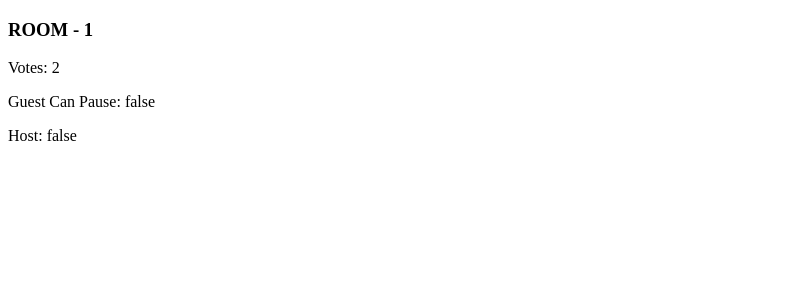
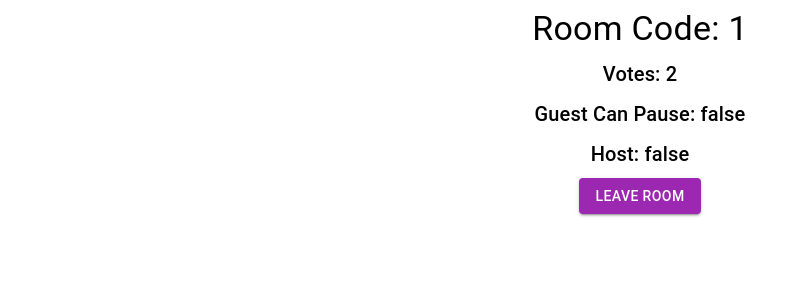
Before and after one commit to micypac/house-party, a React app in the folder frontend/: page /room/1 in a window 1280 px wide. Shown: the top 300 px of the page, without its empty margins (0-800 px from the left). Built offline with nearby package versions, Linux system fonts and the light colour scheme; no server answers; the HTML template or start-up script is replaced by a standard one.

Commit message:
frontend: updated component RoomPage for better UI and added functionality for user to leave room that will call api backend.

```diff
--- a/frontend/src/components/HomePage.js
+++ b/frontend/src/components/HomePage.js
@@ -26,6 +26,10 @@ const HomePage = () => {
     //     setRoomCode(data.code);
     //   });
   }, []);
+
+  const clearRoomCode = () => {
+    setRoomCode("");
+  };
 
   const content = (
     <Grid container spacing={3}>
@@ -57,7 +61,10 @@ const HomePage = () => {
         />
         <Route path="/create" element={<CreateRoomPage />} />
         <Route path="/join" element={<JoinRoomPage />} />
-        <Route path="/room/:roomCode" element={<RoomPage />} />
+        <Route
+          path="/room/:roomCode"
+          element={<RoomPage clearCode={() => clearRoomCode()} />}
+        />
       </Routes>
     </div>
   );
--- a/frontend/src/components/RoomPage.js
+++ b/frontend/src/components/RoomPage.js
@@ -1,7 +1,8 @@
 import React, { useState, useEffect } from "react";
-import { useMatch } from "react-router-dom";
+import { useMatch, useNavigate } from "react-router-dom";
+import { Grid, Button, Typography } from "@mui/material";
 
-const RoomPage = () => {
+const RoomPage = ({ clearCode }) => {
   const [canPause, setCanPause] = useState(false);
   const [votes, setVotes] = useState(2);
   const [isHost, setIsHost] = useState(false);
@@ -9,9 +10,18 @@ const RoomPage = () => {
   const match = useMatch("/room/:roomCode");
   const roomCode = match.params.roomCode;
 
+  const navigate = useNavigate();
+
   useEffect(() => {
     fetch(`/api/v1/get-room/${roomCode}`)
-      .then((resp) => resp.json())
+      .then((resp) => {
+        if (!resp.ok) {
+          clearCode();
+          navigate("/");
+        }
+
+        return resp.json();
+      })
       .then((data) => {
         setCanPause(data.guest_can_pause);
         setVotes(data.votes_to_skip);
@@ -19,13 +29,54 @@ const RoomPage = () => {
       });
   }, []);
 
+  const handleLeaveRoomSubmit = async (event) => {
+    event.preventDefault();
+
+    const reqOptions = {
+      method: "POST",
+      headers: {
+        "Content-Type": "application/json",
+      },
+    };
+
+    const resp = await fetch("/api/v1/leave-room", reqOptions);
+    clearCode();
+    navigate("/");
+  };
+
   return (
-    <div>
-      <h3>ROOM - {roomCode}</h3>
-      <p>Votes: {votes}</p>
-      <p>Guest Can Pause: {canPause.toString()}</p>
-      <p>Host: {isHost.toString()}</p>
-    </div>
+    <Grid container spacing={1}>
+      <Grid item xs={12} align="center">
+        <Typography variant="h4" component="h4">
+          Room Code: {roomCode}
+        </Typography>
+      </Grid>
+      <Grid item xs={12} align="center">
+        <Typography variant="h6" component="h6">
+          Votes: {votes}
+        </Typography>
+      </Grid>
+      <Grid item xs={12} align="center">
+        <Typography variant="h6" component="h6">
+          Guest Can Pause: {canPause.toString()}
+        </Typography>
+      </Grid>
+      <Grid item xs={12} align="center">
+        <Typography variant="h6" component="h6">
+          Host: {isHost.toString()}
+        </Typography>
+      </Grid>
+      <Grid item xs={12} align="center">
+        <Button
+          type="submit"
+          variant="contained"
+          color="secondary"
+          onClick={handleLeaveRoomSubmit}
+        >
+          Leave Room
+        </Button>
+      </Grid>
+    </Grid>
   );
 };
 
```
Also changed, not shown: frontend/static/frontend/main.js.
